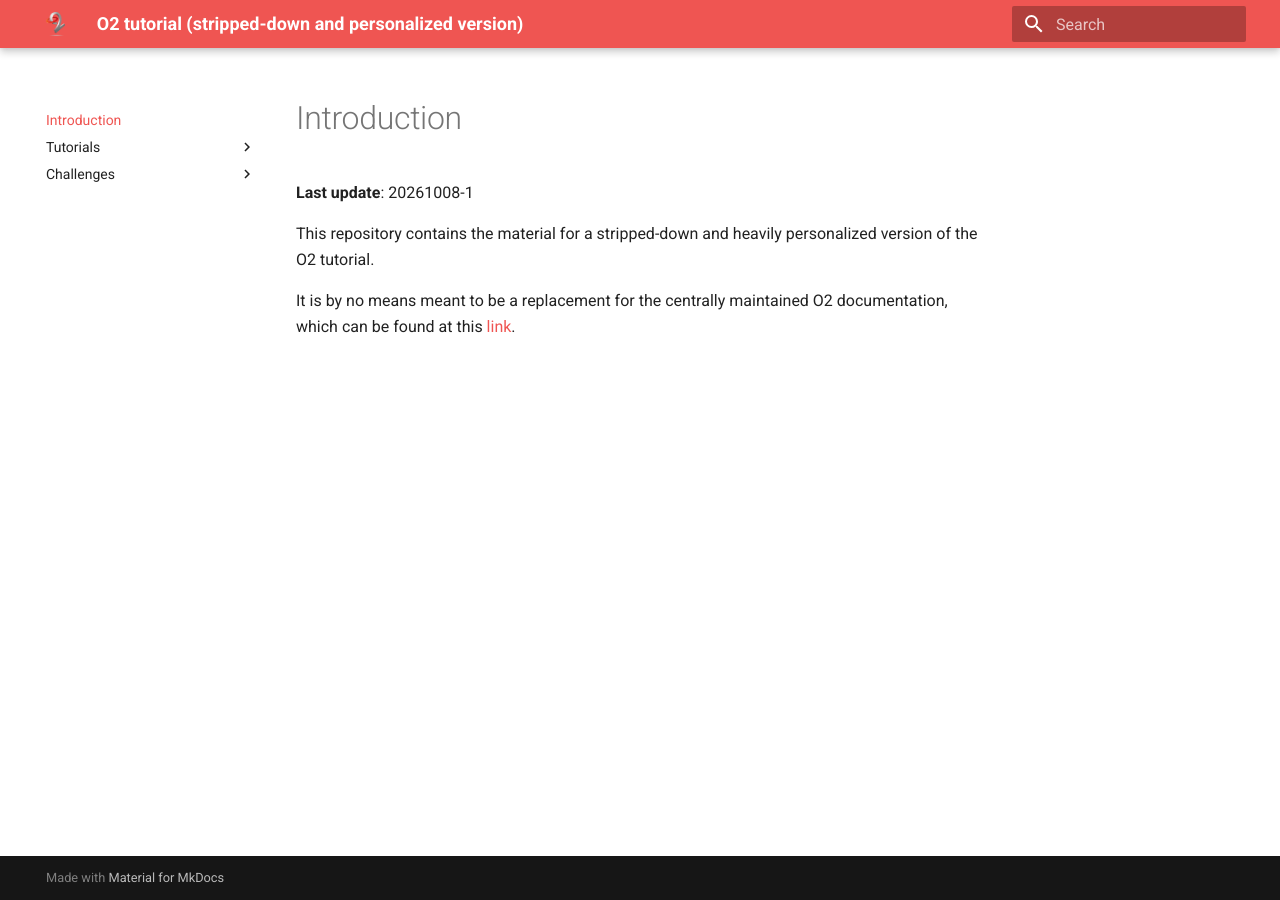
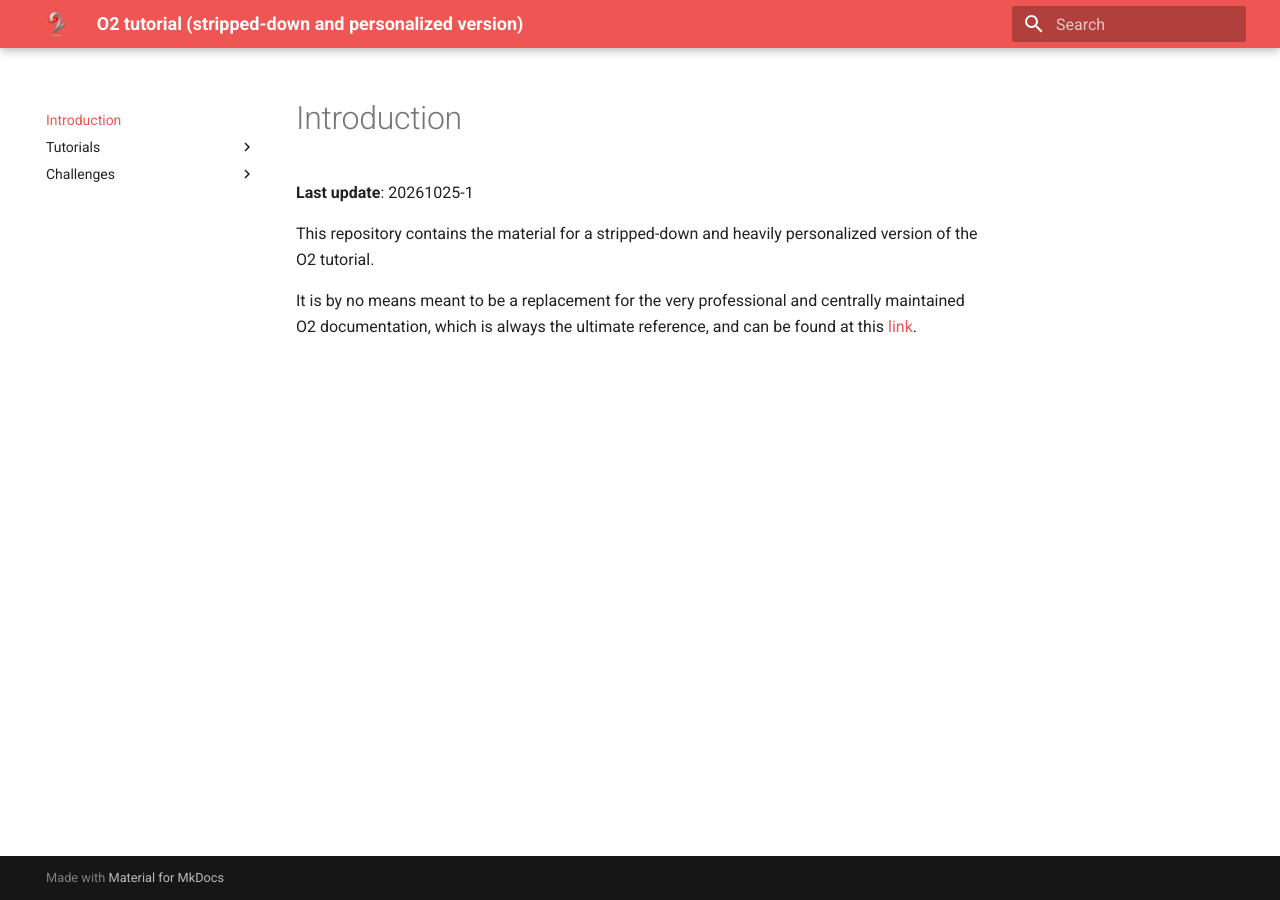
Before and after one commit to abilandz/O2Tutorial, an MkDocs documentation site: the page built from docs/index.md, in a window 1280 px wide. Built offline with MkDocs 1.6.1 and Material for MkDocs 9.7.7, drawn with Linux system fonts in a browser that asks for light colours.

Commit message:
minor update

```diff
--- a/docs/index.md
+++ b/docs/index.md
@@ -1,5 +1,6 @@
-**Last update**: 20261008-1
+**Last update**: 20261025-1
 
 This repository contains the material for a stripped-down and heavily personalized version of the O2 tutorial.
 
-It is by no means meant to be a replacement for the centrally maintained O2 documentation, which can be found at this [link](https://aliceo2group.github.io/analysis-framework/docs/).
+It is by no means meant to be a replacement for the very professional and centrally maintained O2 documentation,
+which is always the ultimate reference, and can be found at this [link](https://aliceo2group.github.io/analysis-framework/docs/).
```
